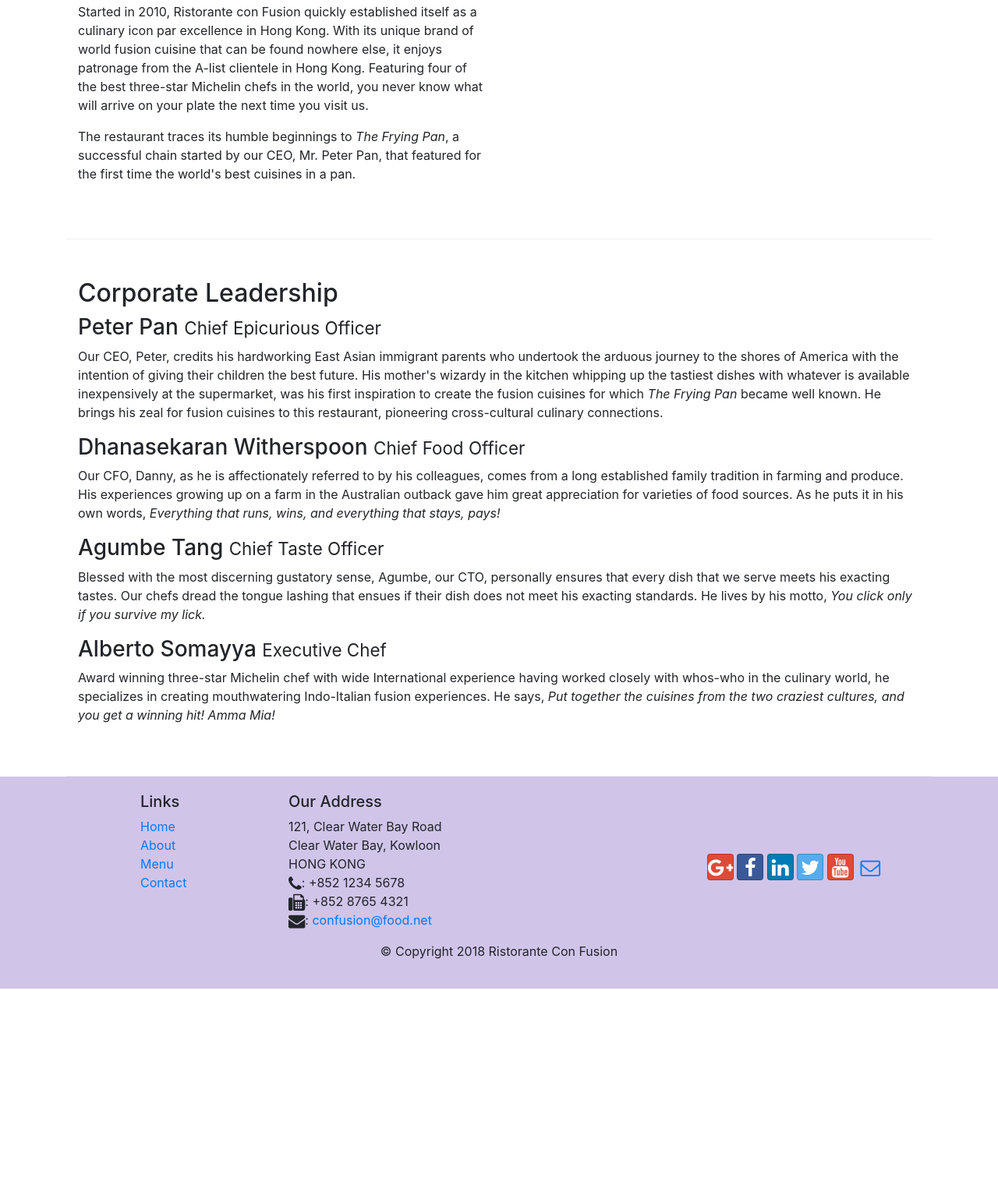
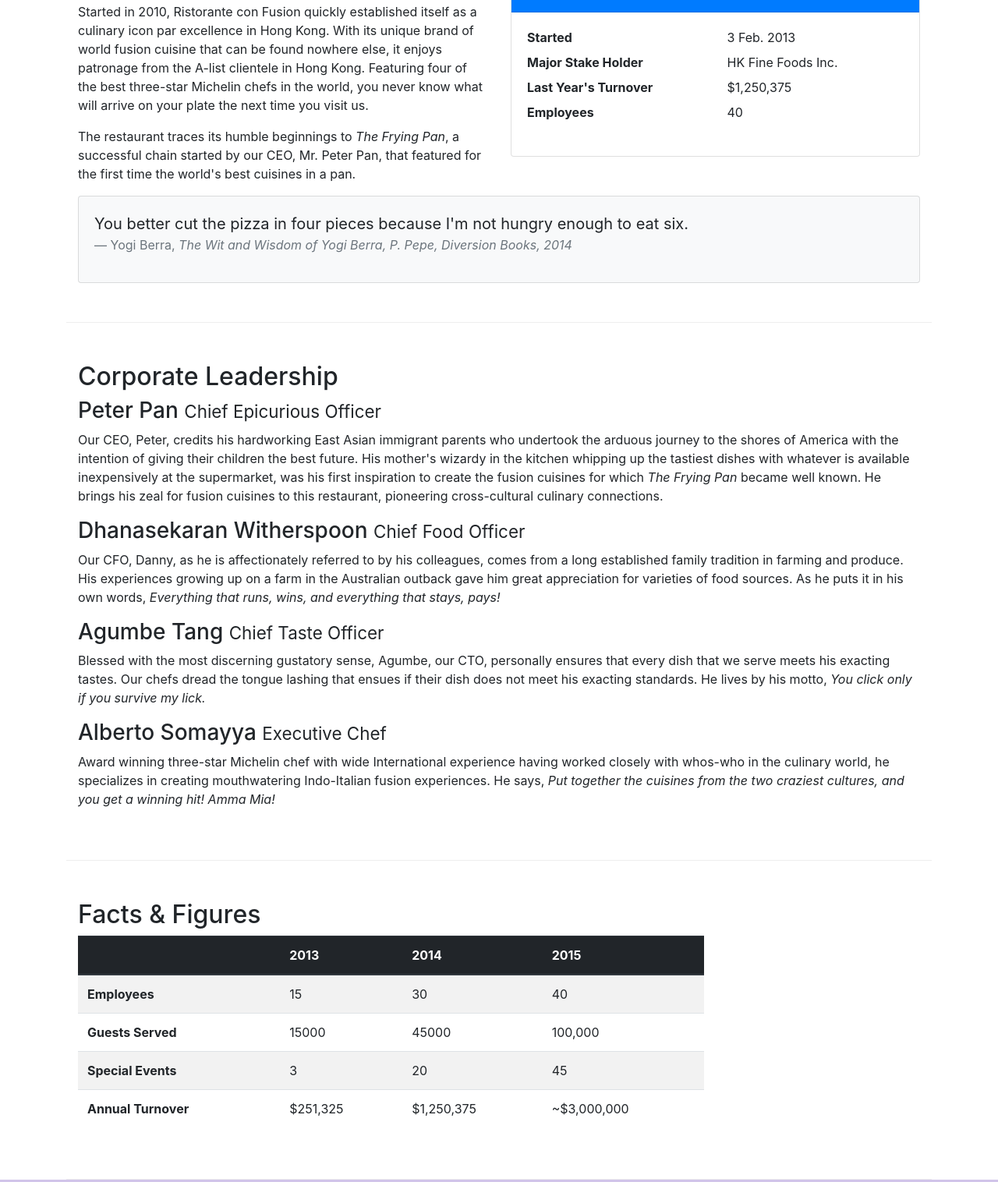
Before and after one commit to rlverma82/restaurant-website, a website: page aboutus.html in a window 1280 px wide. Shown: the part 558-2074 px from the top of the page at 78% size. Before the commit the page ends 1826 px from the top, so only its background shows below. Drawn offline with nearby package versions, Linux system fonts and the light colour scheme.

Commit message:
Tables and Cards

```diff
--- a/aboutus.html
+++ b/aboutus.html
@@ -64,7 +64,34 @@
                 <p>Started in 2010, Ristorante con Fusion quickly established itself as a culinary icon par excellence in Hong Kong. With its unique brand of world fusion cuisine that can be found nowhere else, it enjoys patronage from the A-list clientele in Hong Kong.  Featuring four of the best three-star Michelin chefs in the world, you never know what will arrive on your plate the next time you visit us.</p>
                 <p>The restaurant traces its humble beginnings to <em>The Frying Pan</em>, a successful chain started by our CEO, Mr. Peter Pan, that featured for the first time the world's best cuisines in a pan.</p>
             </div>
-            <div class="col col-sm">
+            <div class="col-sm"> <!-- adding card -->
+                <div class="card">
+                    <h3 class="card-header bg-primary text-white">Facts At a Glance</h3>
+                    <div class="card-body">
+                        <dl class="row"> <!-- description list -->
+                            <dt class="col-6">Started</dt>
+                            <dd class="col-6">3 Feb. 2013</dd>
+                             <dt class="col-6">Major Stake Holder</dt>
+                             <dd class="col-6">HK Fine Foods Inc.</dd>
+                             <dt class="col-6">Last Year's Turnover</dt>
+                             <dd class="col-6">$1,250,375</dd>
+                             <dt class="col-6">Employees</dt>
+                             <dd class="col-6">40</dd>
+                        </dl>
+                    </div>
+                </div>
+            </div>
+            <div class="col-12"> <!-- adding another card, but this time without dl (description list) -->
+                <div class="card card-body bg-light">
+                    <blockquote class="blockquote"> <!-- used to display quotes -->
+                        <p class="mb-0">You better cut the pizza in four pieces because <!-- mb - for classes that set margin-bottom -->
+                            I'm not hungry enough to eat six.</p>
+                        <footer class="blockquote-footer">Yogi Berra,
+                            <cite title="Source Title">The Wit and Wisdom of Yogi Berra,
+                            P. Pepe, Diversion Books, 2014</cite>
+                        </footer>
+                    </blockquote>
+                </div>
             </div>
         </div>
 
@@ -82,7 +109,49 @@
                 <p class="d-none d-sm-block ">Award winning three-star Michelin chef with wide International experience having worked closely with whos-who in the culinary world, he specializes in creating mouthwatering Indo-Italian fusion experiences. He says, <em>Put together the cuisines from the two craziest cultures, and you get a winning hit! Amma Mia!</em></p>
             </div>
        </div>
-
+       <div class="row row-content"> <!-- adding table -->
+           <div class="col-12 col-sm-9">
+               <h2>Facts &amp; Figures</h2>
+               <div class="table-responsive">
+                    <table class="table table-striped">
+                        <thead class="thead-dark"> <!-- create table header -->
+                            <tr>
+                                <th>&nbsp;</th>
+                                <th>2013</th>
+                                <th>2014</th>
+                                <th>2015</th>
+                            </tr>
+                        </thead>
+                        <tbody>
+                            <tr>
+                                <th>Employees</th>
+                                <td>15</td>
+                                <td>30</td>
+                                <td>40</td>
+                            </tr>
+                            <tr>
+                                <th>Guests Served</th>
+                                <td>15000</td>
+                                <td>45000</td>
+                                <td>100,000</td>
+                            </tr>
+                            <tr>
+                                <th>Special Events</th>
+                                <td>3</td>
+                                <td>20</td>
+                                <td>45</td>
+                            </tr>
+                            <tr>
+                                <th>Annual Turnover</th>
+                                <td>$251,325</td>
+                                <td>$1,250,375</td>
+                                <td>~$3,000,000</td>
+                            </tr>
+                        </tbody>
+                    </table>
+                </div>
+           </div>
+       </div>
     </div>
 
     <footer class="footer">
```
Also changed, not shown: contactus.html (+1 -1 lines).
